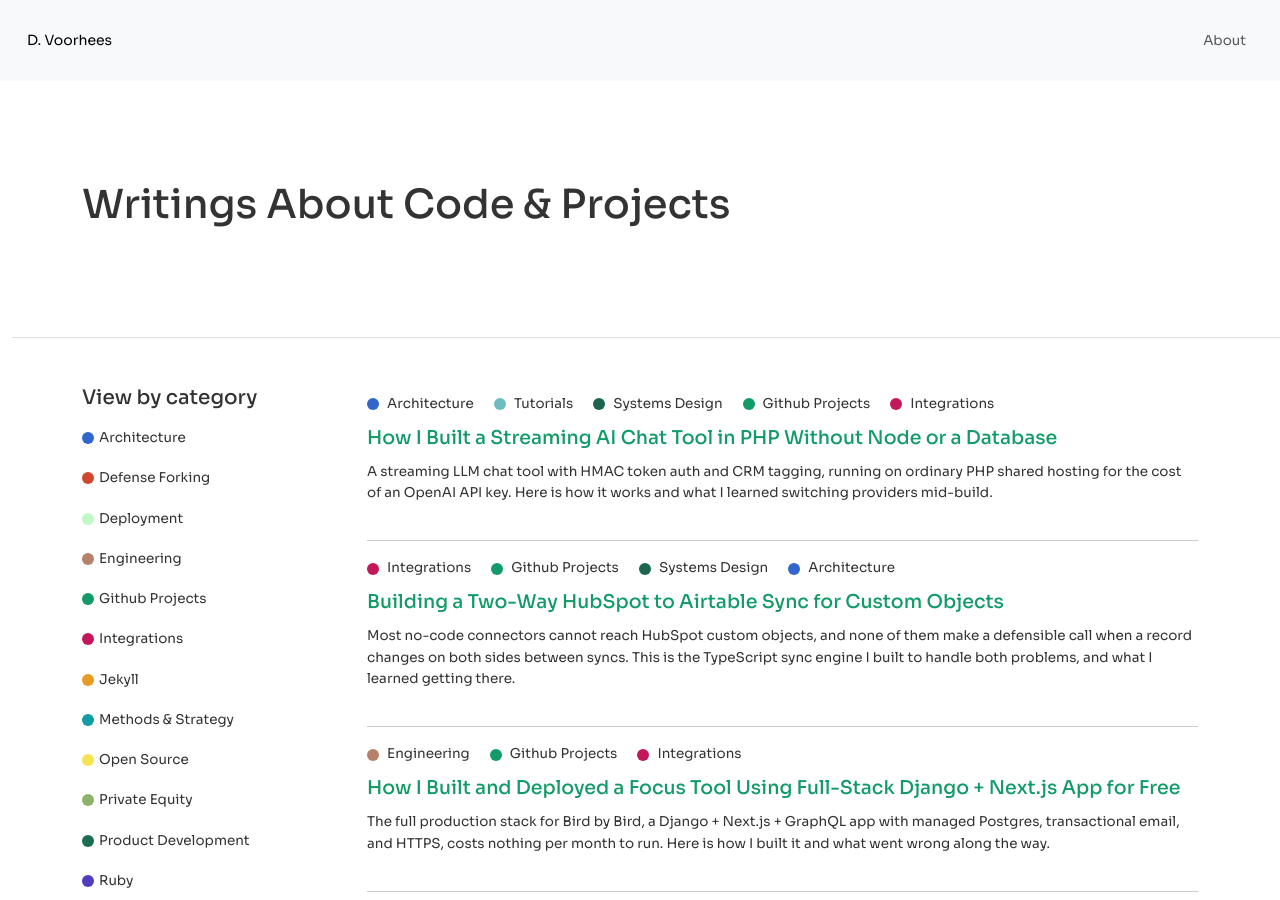
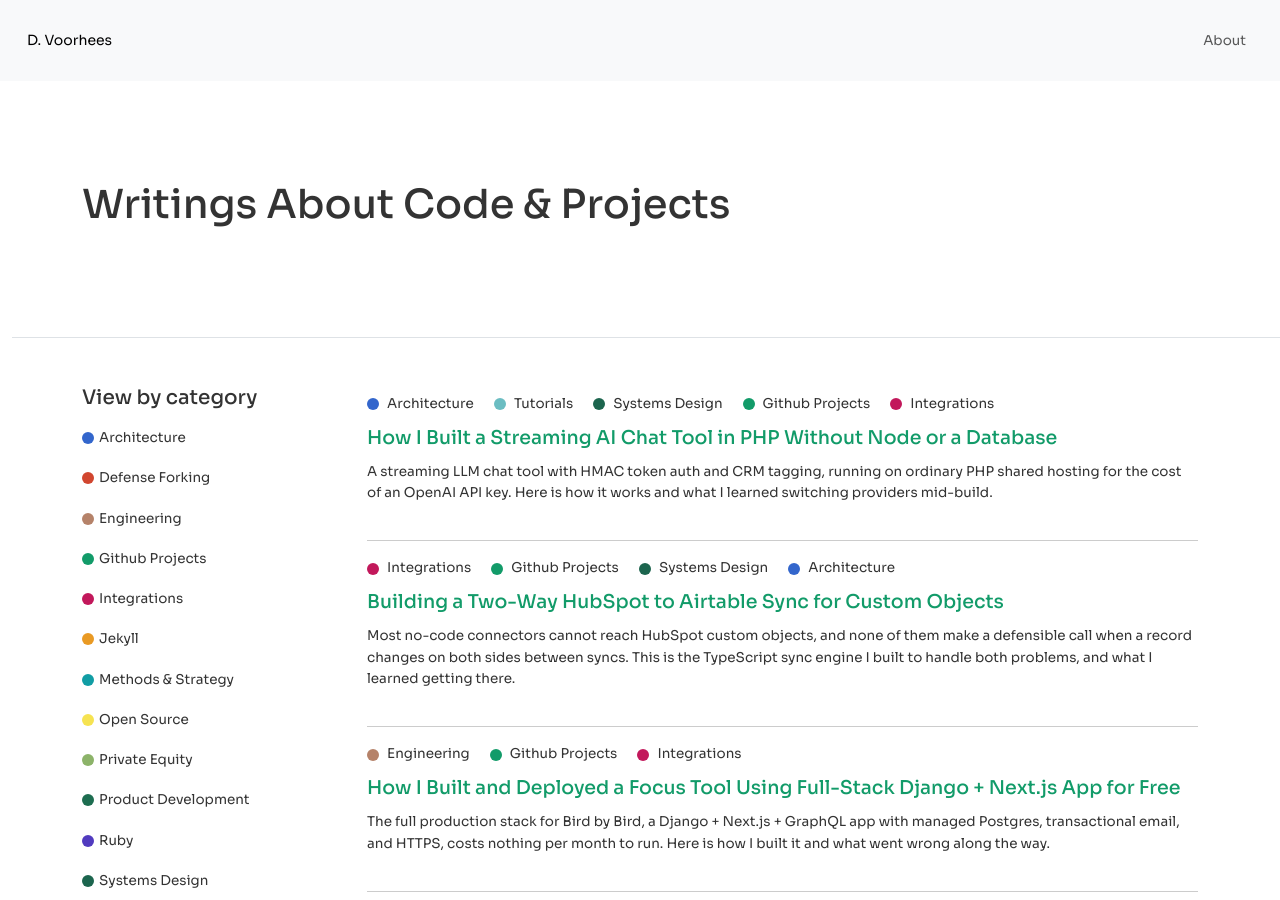
Before and after one commit to d-voorhees/dvoorhees.github.io, a Jekyll site: the page built from _pages/blog.md, in a window 1280 px wide and 900 px high. Built offline with Jekyll 4.4.1, drawn with Linux system fonts in a browser that asks for light colours; nearby versions of some CDN libraries; our own code applies the rules of GitHub Pages for plain Markdown files; a style sheet for code colours, icons or effects is not loaded.

Commit message:
more category changes

```diff
--- a/_data/categories.yml
+++ b/_data/categories.yml
@@ -7,17 +7,13 @@
   color: "#D1462F"
   posts_count: 2
   slug: defense-forking
-- name: deployment
-  slug: deployment
-  posts_count: 1
-  color: "#C0F8C8"
 - name: engineering
   slug: engineering
   posts_count: 1
   color: "#B58269"
 - name: github projects
   slug: github-projects
-  posts_count: 6
+  posts_count: 7
   color: "#129b69"
 - name: integrations
   slug: integrations
```
